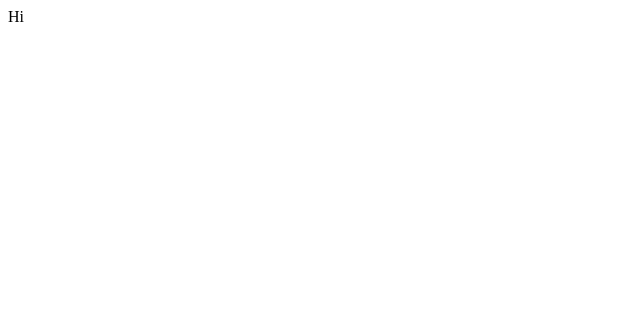
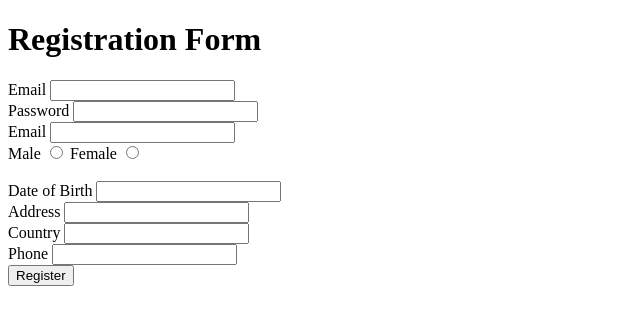
Before and after one commit to RaynerLim/day10_assessment_YB, a website: page public/index.html in a window 1280 px wide. Shown: the whole page, without its empty margins (0-640 px from the left). Drawn offline with Linux system fonts and the light colour scheme.

Commit message:
html page skeleton

```diff
--- a/public/index.html
+++ b/public/index.html
@@ -7,6 +7,45 @@
     <title>Document</title>
 </head>
 <body>
-    Hi
+    <form name "RegForm" novalidate>
+        <h1>Registration Form</h1>
+        <label for="email"> Email </label>
+        <input id="email" type="email" name="email" required>
+        <br>
+
+        <label for="password"> Password </label>
+        <input id="password" type="password" name="password" required>
+        <br>
+
+        <label for="name"> Email </label>
+        <input id="name" type="name" name="name" required>
+        <br>
+
+        <div>
+        <label for="genderMale"> Male </label>
+        <input type="radio" name="gender" value="male" required>
+        <label for="genderfemale"> Female </label>
+        <input type="radio" name="gender" value="female">
+        </div>
+        <br>
+
+        <label for="dob"> Date of Birth </label>
+        <input id="dob" type="dob" name="dob" required>
+        <br>
+
+        <label for="address"> Address </label>
+        <input id="address" type="address" name="address" required>
+        <br>
+
+        <label for="country"> Country </label>
+        <input id="country" type="country" name="country" required>
+        <br>
+
+        <label for="contact"> Phone </label>
+        <input id="contact" type="contact" name="contact" required>
+        <br>
+
+        <button type="submit" ng-disabled="RegForm.$invalid">Register</button>
+    </form>
 </body>
 </html>
```
